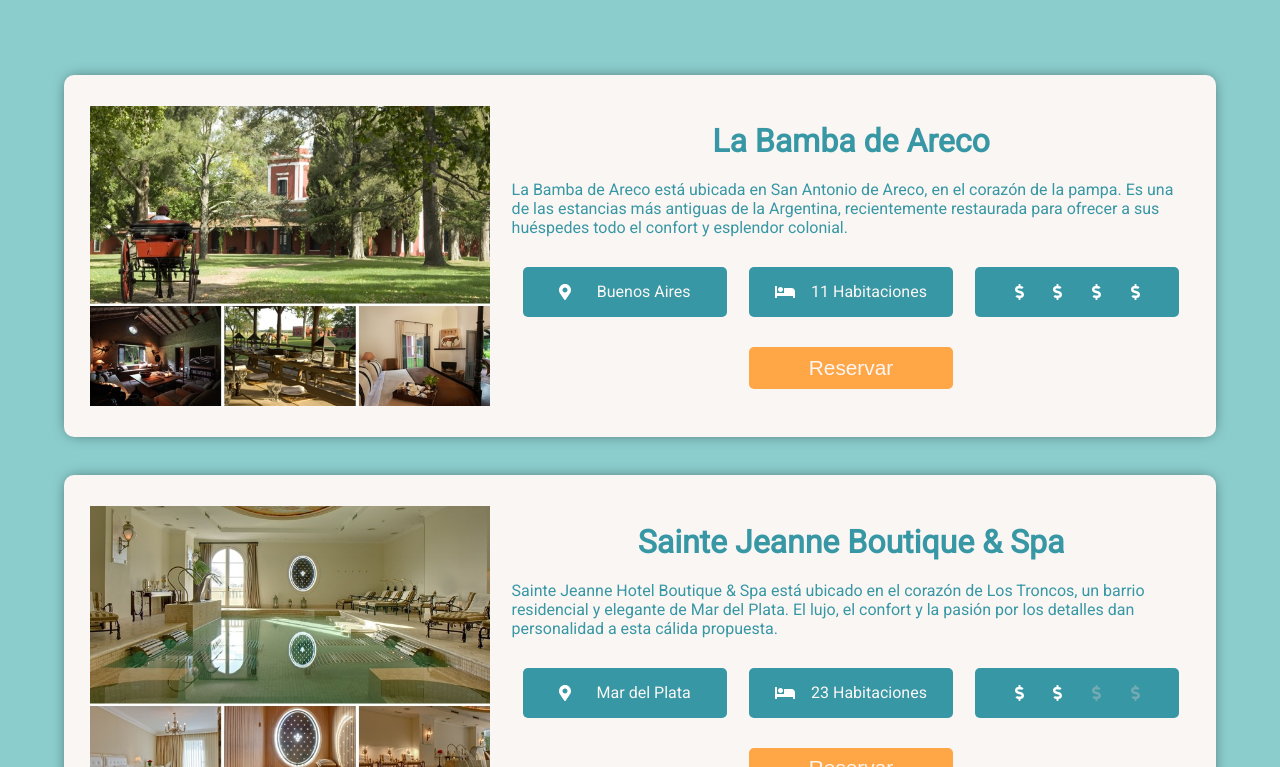
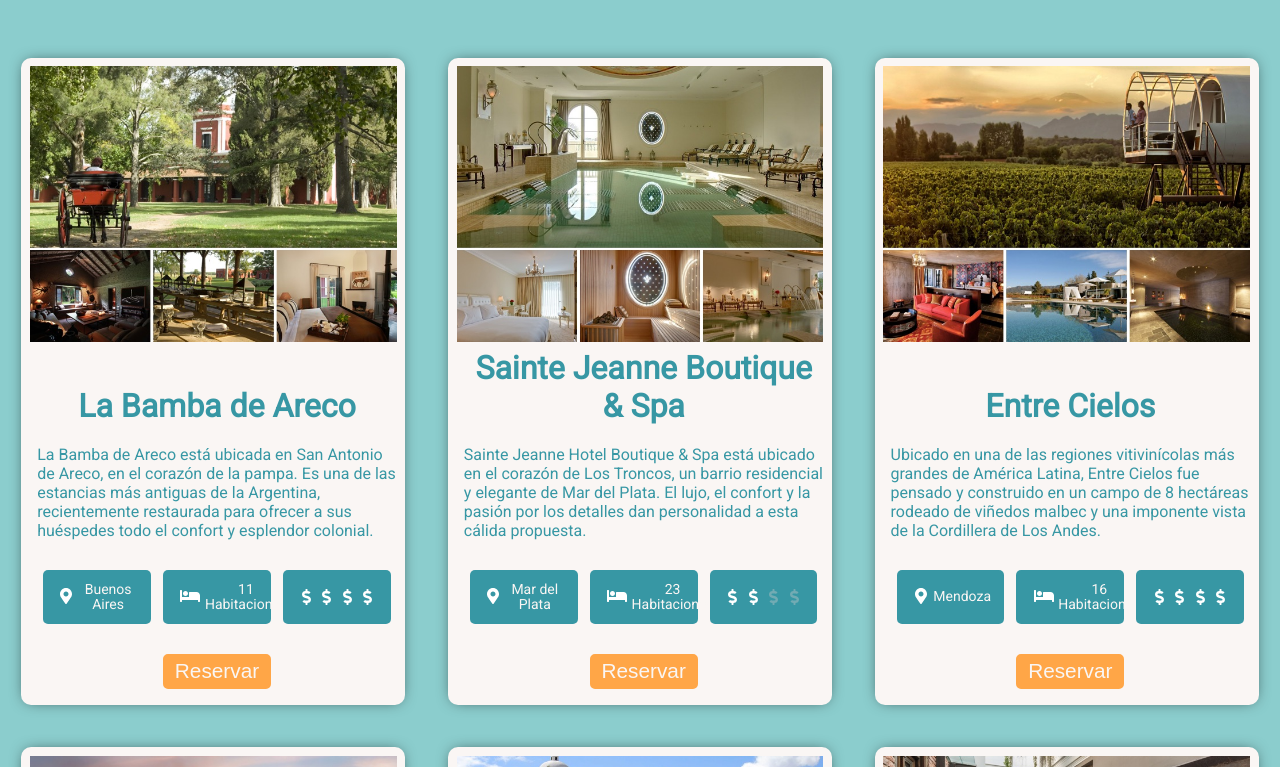
Before and after one commit to damiloyola/proyecto3-reserva-alojamiento, a React (Create React App) app: page / in a window 1280 px wide. Shown: the part 650-1417 px from the top of the page. Built offline with nearby package versions, Linux system fonts and the light colour scheme.

Commit message:
se agrega enumerador a options

```diff
--- a/src/components/cards/Card.js
+++ b/src/components/cards/Card.js
@@ -15,23 +15,19 @@
     flex-direction: column;
     padding: 2%;
     width: 80%;
-    margin-top: 3%;
+    margin: 5% auto;
+
     background-color: ${color.light};
     border-radius: 10px;
     @media (min-width: 800px) {
         width: 90%;
-        flex-direction: row;
+
         justify-content: space-between;
     }
 `;
 
 const Img = styled.img`
     width: 100%;
-    align-self: center;
-    @media (min-width: 800px) {
-        width: 450px;
-        height: 300px;
-    }
 `;
 
 const Text = styled.div`
@@ -88,22 +84,24 @@
     background-color: ${color.dark};
     width: 30%;
 
-    padding: 10px;
+    padding: 2%;
     border-radius: 5px;
     line-height: 30px;
     color: ${color.light};
     display: flex;
     justify-content: space-evenly;
     align-items: center;
-    @media (max-width: 1100px) {
-        span {
-            display: block;
-            width: 80%;
-            font-size: 13px;
+`;
+const ItemText = styled.span`
+    display: block;
+    padding: 5%;
+    font-size: 14px;
 
-            line-height: 15px;
-        }
-    }
+    line-height: 15px;
+`;
+
+const Icon = styled.div`
+    margin-left: 10px;
 `;
 
 const ItemsContainer = styled.div`
@@ -123,12 +121,19 @@
                 <P>{props.data.description}</P>
                 <ItemsContainer>
                     <Item>
-                        <FontAwesomeIcon icon={faMapMarkerAlt} color="white" />
-                        <span>{props.data.city}</span>
+                        <Icon>
+                            <FontAwesomeIcon
+                                icon={faMapMarkerAlt}
+                                color="white"
+                            />
+                        </Icon>
+                        <ItemText>{props.data.city}</ItemText>
                     </Item>
                     <Item>
-                        <FontAwesomeIcon icon={faBed} color="white" />
-                        <span>{props.data.rooms} Habitaciones</span>
+                        <Icon>
+                            <FontAwesomeIcon icon={faBed} color="white" />
+                        </Icon>
+                        <ItemText>{props.data.rooms} Habitaciones</ItemText>
                     </Item>
                     <Item>
                         <FontAwesomeIcon
--- a/src/components/cards/Cards.js
+++ b/src/components/cards/Cards.js
@@ -8,15 +8,12 @@
 import { color } from "../Constants";
 import FilterModal from "../header/FilterModal";
 const Section = styled.section`
-    display: flex;
-    flex-direction: column;
-    justify-content: space-around;
-    align-items: center;
+    display: grid;
+    grid-template-columns: 1fr;
     padding-bottom: 5%;
     background-color: ${color.primary};
     @media (min-width: 800px) {
-        flex-direction: row;
-        flex-wrap: wrap;
+        grid-template-columns: 1fr 1fr 1fr;
     }
 `;
 
@@ -31,33 +28,34 @@
             "YYYY-MM-DD"
         );
         const itemDateEnd = moment(item.availabilityTo).format("YYYY-MM-DD");
-        if (
+        return (
             Object.keys(state.dateStart).length === 0 ||
             Object.keys(state.dateEnd).length === 0 ||
             (stateStart >= itemDateStart && stateEnd <= itemDateEnd)
-        ) {
-            return true;
-        }
+        );
     };
 
     const countryFilter = (item) => {
-        if (state.country === "0" || state.country === item.country)
-            return true;
+        return (
+            state.country === "0" ||
+            (state.country === "1" && item.country === "Argentina") ||
+            (state.country === "2" && item.country === "Brasil") ||
+            (state.country === "3" && item.country === "Chile") ||
+            (state.country === "4" && item.country === "Uruguay")
+        );
     };
 
     const priceFilter = (item) => {
-        if (state.price === "0" || Number(state.price) === item.price)
-            return true;
+        return state.price === "0" || Number(state.price) === item.price;
     };
 
     const sizeFilter = (item) => {
-        if (
+        return (
             state.size === "0" ||
-            (state.size === "chico" && item.rooms <= 10) ||
-            (state.size === "medio" && item.rooms <= 20 && item.rooms >= 10) ||
-            (state.size === "grande" && item.rooms >= 20)
-        )
-            return true;
+            (state.size === "1" && item.rooms <= 10) ||
+            (state.size === "2" && item.rooms <= 20 && item.rooms >= 10) ||
+            (state.size === "3" && item.rooms >= 20)
+        );
     };
 
     const validator = (hotel) => {
--- a/src/components/header/Filters.js
+++ b/src/components/header/Filters.js
@@ -143,10 +143,10 @@
                     <option default value="0">
                         Cualquier Pais
                     </option>
-                    <option value="Argentina">Argentina</option>
-                    <option value="Brasil">Brasil</option>
-                    <option value="Chile">Chile</option>
-                    <option value="Uruguay">Uruguay</option>
+                    <option value="1">Argentina</option>
+                    <option value="2">Brasil</option>
+                    <option value="3">Chile</option>
+                    <option value="4">Uruguay</option>
                 </Select>
             </InputContainer>
             <InputContainer>
@@ -169,9 +169,9 @@
                     <option default value="0">
                         Cualquier Tamaño
                     </option>
-                    <option value="chico">Bajo</option>
-                    <option value="medio">Medio</option>
-                    <option value="grande">Grande</option>
+                    <option value="1">Bajo</option>
+                    <option value="2">Medio</option>
+                    <option value="3">Grande</option>
                 </Select>
             </InputContainer>
             <Button onClick={handleReset}>Reset</Button>
--- a/src/components/header/Header.js
+++ b/src/components/header/Header.js
@@ -46,6 +46,33 @@
                 return false;
         }
     };
+    const sizeText = (size) => {
+        switch (size) {
+            case "1":
+                return "chico";
+            case "2":
+                return "medio";
+            case "3":
+                return "grande";
+
+            default:
+                return false;
+        }
+    };
+    const countryText = (country) => {
+        switch (country) {
+            case "1":
+                return "Argentina";
+            case "2":
+                return "Brasil";
+            case "3":
+                return "Chile";
+            case "4":
+                return "Uruguay";
+            default:
+                return false;
+        }
+    };
     return (
         <header>
             <Hero>
@@ -64,7 +91,7 @@
 
                 {state.country !== "0" && (
                     <P>
-                        en <Span>{state.country} </Span>
+                        en <Span>{countryText(state.country)} </Span>
                     </P>
                 )}
 
@@ -76,7 +103,7 @@
 
                 {state.size !== "0" && (
                     <P>
-                        con un tamaño <Span>{state.size} </Span>
+                        con un tamaño <Span>{sizeText(state.size)} </Span>
                     </P>
                 )}
             </Hero>
```
